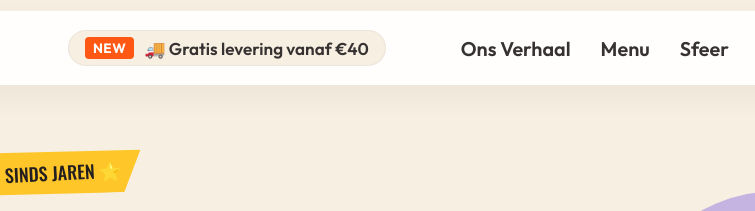
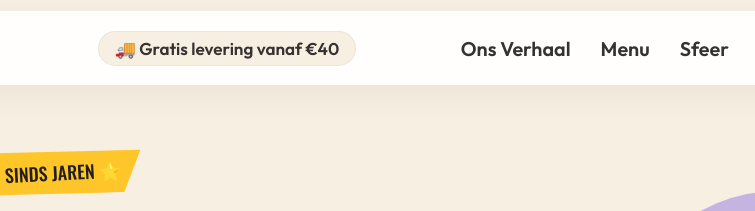
Before and after one commit to hoponAG/alibaba, a plain HTML site: page index.html in a window 1280 px wide. Shown: the top 211 px of the page, 146-901 px from the left. Drawn offline with nearby package versions, Linux system fonts and the light colour scheme.

Commit message:
chore: remove 'NEW' badge from nav promo

```diff
--- a/index.html
+++ b/index.html
@@ -143,7 +143,6 @@
             <img src="Assets/logo-small.png" alt="Alibaba" class="nav-logo">
         </a>
         <div class="nav-promo">
-            <span class="promo-badge">NEW</span>
             <span class="promo-text">🚚 Gratis levering vanaf €40</span>
         </div>
         <div class="nav-links">
```
